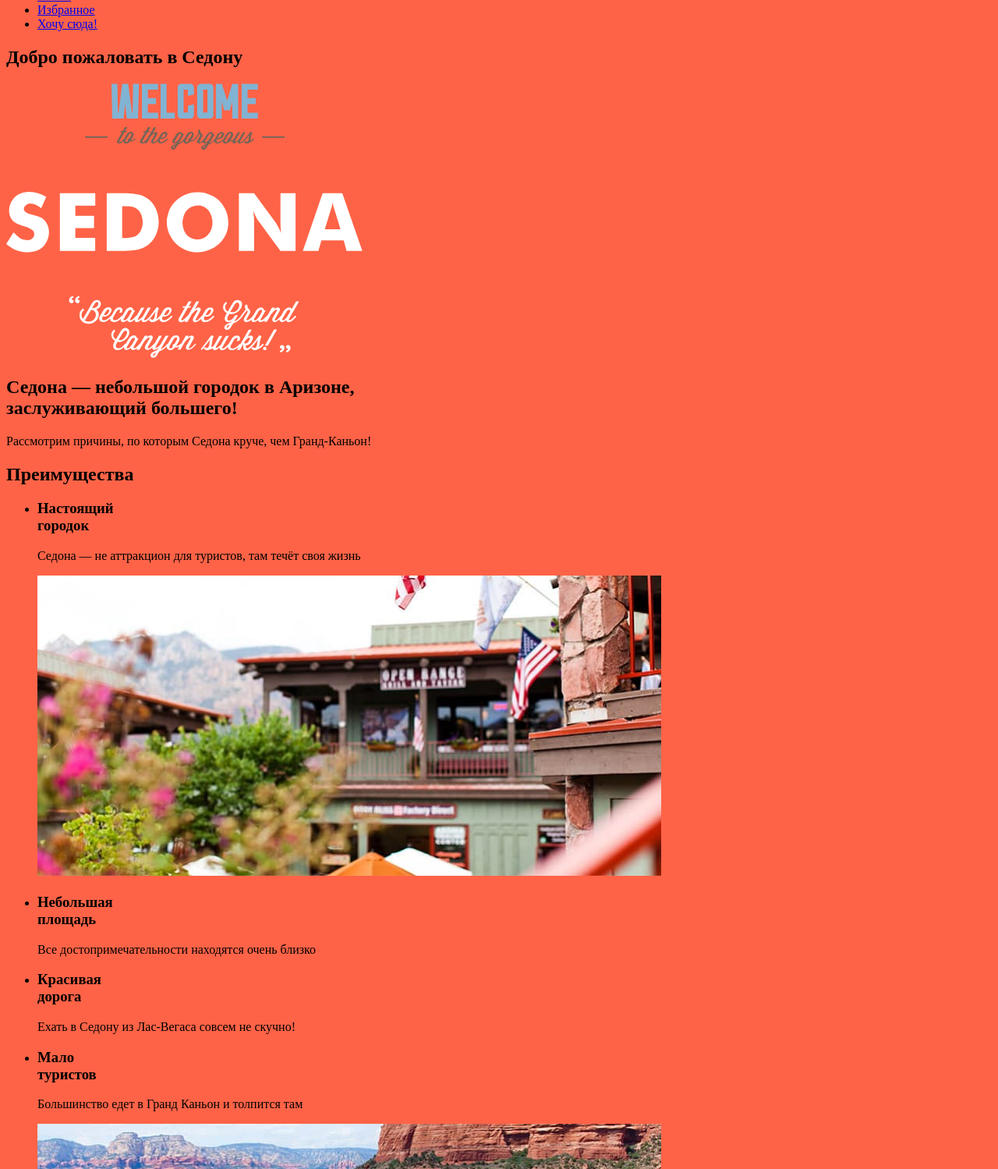
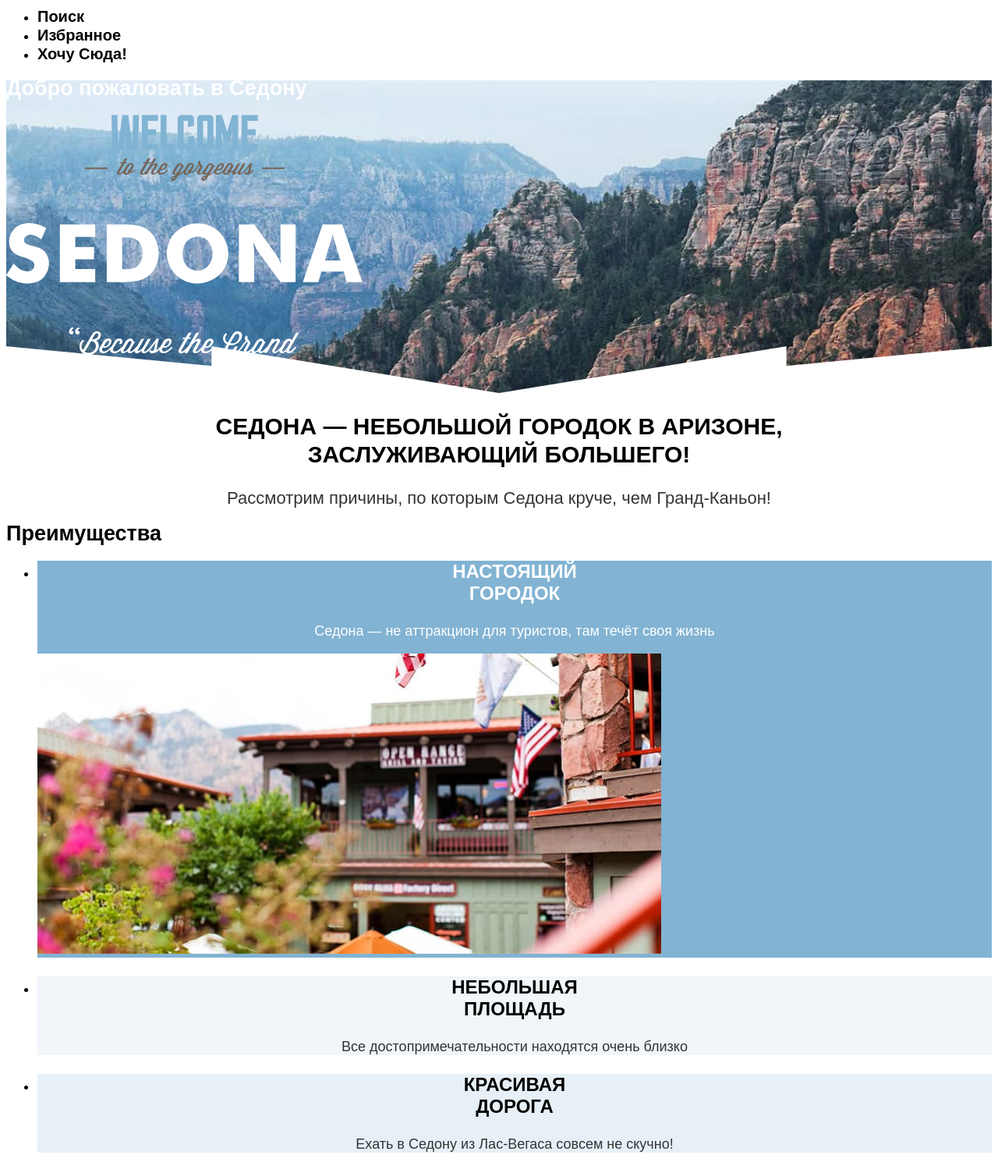
Before and after one commit to htmlacademy-htmlcss/2388545-sedona-37, a plain HTML site: page index.html in a window 1280 px wide. Shown: the part 174-1673 px from the top of the page at 78% size. Drawn offline with Linux system fonts and the light colour scheme.

Commit message:
Подключает стили

```diff
--- a/index.html
+++ b/index.html
@@ -33,22 +33,24 @@
             </a>
           </li>
           <li class="navigation-item">
-            <a class="navigation-link" href="#">
+            <a class="navigation-link button" href="#">
               <span class="visually-hidden">
                 Избранное
               </span>
             </a>
           </li>
           <li class="navigation-item">
-            <a class="navigation-link" href="#">Хочу сюда!</a>
+            <a class="navigation-link button button-brown" href="#">Хочу сюда!</a>
           </li>
         </ul>
       </nav>
     </header>
     <main class="main-index" data-test="main">
       <section class="hero" data-test="hero">
-        <h1 class="visually-hidden">Добро пожаловать в Седону</h1>
-        <img class="hero-image" src="images/welcome.svg" alt="Welcome to the gorgeous Sedona. Because the Grand Canyon sucks.">
+        <div class="hero-background">
+          <h1 class="visually-hidden">Добро пожаловать в Седону</h1>
+          <img class="hero-image" src="images/welcome.svg" width="458" height="352" alt="Welcome to the gorgeous Sedona. Because the Grand Canyon sucks.">
+        </div>
         <h2 class="main-description-title">
           Седона — небольшой городок в Аризоне,<br>
           заслуживающий большего!
@@ -58,7 +60,7 @@
       <section class="advantages" data-test="advantages">
         <h2 class="visually-hidden">Преимущества</h2>
         <ul class="advantages-list">
-          <li class="advantages-item advantages-item-with-image">
+          <li class="advantages-item advantages-item-dark">
             <h3 class="advantages-title">
               Настоящий<br>
               городок
@@ -66,28 +68,28 @@
             <p class="advantages-description">Седона — не аттракцион для туристов, там течёт своя жизнь</p>
             <img class="advantages-image" src="images/advantages/advantages-photo-real-city.jpg" width="800" height="385" alt="Домики на фоне гор.">
           </li>
-          <li class="advantages-item">
+          <li class="advantages-item advantages-item-light">
             <h3 class="advantages-title">
               Небольшая<br>
               площадь
             </h3>
             <p class="advantages-description">Все достопримечательности находятся очень близко</p>
           </li>
-          <li class="advantages-item">
+          <li class="advantages-item advantages-item-blue">
             <h3 class="advantages-title">
               Красивая<br>
               дорога
             </h3>
             <p class="advantages-description">Ехать в Седону из Лас-Вегаса совсем не скучно!</p>
           </li>
-          <li class="advantages-item">
+          <li class="advantages-item advantages-item-light">
             <h3 class="advantages-title">
               Мало<br>
               туристов
             </h3>
             <p class="advantages-description">Большинство едет в Гранд Каньон и толпится там</p>
           </li>
-          <li class="advantages-item advantages-item-with-image">
+          <li class="advantages-item advantages-item-dark">
             <img class="advantages-image" src="images/advantages/advantages-photo-devil-bridge.jpg" width="800" height="385" alt="Мост дьявола.">
             <h3 class="advantages-title">
               Там есть<br>
@@ -101,15 +103,15 @@
         <h2 class="recommendations-text-title">Приезжайте в Седону отдохнуть в комфорте и уюте!</h2>
         <p class="recommendations-text-description">Опытный персонал и качественное обслуживание!</p>
         <ul class="recommendations-list">
-          <li class="recommendations-item">
+          <li class="recommendations-item recommendations-item-blue">
             <h3 class="recommendations-title">Жильё</h3>
             <p class="recommendations-description">Рекомендуем пожить в настоящем мотеле, всё как в кино!</p>
           </li>
-          <li class="recommendations-item">
+          <li class="recommendations-item recommendations-item-light">
             <h3 class="recommendations-title">Еда</h3>
             <p class="recommendations-description">Всегда заказывайте топовый фирменный бургер, вы не разочаруетесь!</p>
           </li>
-          <li class="recommendations-item">
+          <li class="recommendations-item recommendations-item-blue">
             <h3 class="recommendations-title">Сувениры</h3>
             <p class="recommendations-description">Не только китайского, но и настоящего местного производства!</p>
           </li>
@@ -117,9 +119,9 @@
       </section>
       <section class="search" data-test="search">
         <h2 class="visually-hidden">Предложение поиска гостиницы</h2>
-        <p class="search-text-large">Заинтересовались</p>
-        <p class="search-text-small">Укажите предполагаемые даты поездки, и мы покажем вам лучшие предложения гостиниц в Седоне</p>
-        <a class="search-link" href="catalog.html">ПОИСК ГОСТИНИЦЫ В СЕДОНЕ</a>
+        <p class="search-title">Заинтересовались?</p>
+        <p class="search-text">Укажите предполагаемые даты поездки, и мы покажем вам лучшие предложения гостиниц в Седоне</p>
+        <a class="button button-brown" href="catalog.html">ПОИСК ГОСТИНИЦЫ В СЕДОНЕ</a>
       </section>
       <section class="newsletter-main" data-test="subscribe">
         <h2 class="newsletter-title">Подпишитесь на рассылку</h2>
@@ -127,7 +129,7 @@
         <form class="newsletter-form" action="https://echo.htmlacademy.ru/" method="post">
           <p class="newsletter-form-email">
             <input type="email" name="newsletter-email" placeholder="Ваш e-mail">
-            <input type="submit" value="Подписаться">
+            <input class="button button-blue" type="submit" value="Подписаться">
           </p>
         </form>
       </section>
@@ -137,17 +139,17 @@
         <h2 class="visually-hidden">Контакты в социальных сетях</h2>
         <ul class="footer-social-list">
           <li class="footer-social-item">
-            <a class="button" href="https://vk.com/htmlacademy">
+            <a class="footer-social-link" href="https://vk.com/htmlacademy">
               <span class="visually-hidden">ВКонтакте</span>
             </a>
           </li>
           <li class="footer-social-item">
-            <a class="button" href="https://t.me/htmlacademy">
+            <a class="footer-social-link" href="https://t.me/htmlacademy">
               <span class="visually-hidden">Телеграм</span>
             </a>
           </li>
           <li class="footer-social-item">
-            <a class="button" href="https://www.youtube.com/user/htmlacademyru">
+            <a class="footer-social-link" href="https://www.youtube.com/user/htmlacademyru">
               <span class="visually-hidden">Ютуб</span>
             </a>
           </li>
--- a/styles/styles.css
+++ b/styles/styles.css
@@ -1,3 +1,104 @@
+@font-face {
+  font-family: "PT Sans";
+  font-style: normal;
+  font-weight: 400;
+  src: url(../fonts/ptsans-400.woff2) format(.woff2);
+  font-display: swap;
+}
+
+@font-face {
+  font-family: "PT Sans";
+  font-style: normal;
+  font-weight: 700;
+  src: url(../fonts/ptsans-700.woff2) format(.woff2);
+  font-display: swap;
+}
+
 body {
-    background-color: tomato;
+  font-family: "PT Sans", sans-serif;
+  font-size: 18px;
+  line-height: 21px;
+  background-color: #ffffff;
+  color: #000000;
 }
+
+.navigation-link {
+font-weight: 700;
+font-size: 20px;
+line-height: 24px;
+color:#000000;
+text-align: center;
+text-transform: capitalize;
+text-decoration: none;
+}
+
+.hero-background {
+  background-image: url(../images/index-background-bottom.svg), url(../images/index-background.jpg);
+  background-color: #6E6367;
+  color: #ffffff;
+  background-repeat: no-repeat;
+  background-position: center bottom, center;
+  background-size: 100% auto, cover;
+}
+
+/*Заголовки второго уровня*/
+
+.main-description-title,
+.recommendations-text-title,
+.search-title {
+font-weight: 700;
+font-size: 30px;
+line-height: 36px;
+text-align: center;
+text-transform: uppercase;
+}
+
+.main-description-description,
+.recommendations-text-description,
+.search-text {
+font-size: 22px;
+line-height: 26px;
+text-align: center;
+color: #333333;
+}
+
+.advantages-item-dark {
+  background-color: #82B3D3;
+}
+
+.advantages-item-blue {
+  background-color: rgba(131, 179, 211, 0.2);
+}
+
+.advantages-item-light {
+  background-color: rgba(131, 179, 211, 0.12);
+}
+
+.advantages-title,
+.recommendations-title {
+font-weight: 700;
+font-size: 24px;
+line-height: 28px;
+text-align: center;
+text-transform: uppercase;
+}
+
+.advantages-item-dark .advantages-title {
+  color: #ffffff
+}
+
+.advantages-description,
+.recommendations-description {
+  text-align: center;
+  color: #333333;
+}
+
+.advantages-item-dark .advantages-description {
+  color: #ffffff;
+}
+
+.recommendations-item-blue {
+  background-color: rgba(131, 179, 211, 0.12);
+}
+
+/*Остановилась на кнопках - стилизовать кнопки, начиная с поиск гостиницы в седоне (захватить "хочу сюда")*/
```
Also changed, not shown: catalog.html (+20 -20 lines), images/index-background-bottom.png (renamed from images/index-background-form.png), images/index-background-bottom.svg (added).
